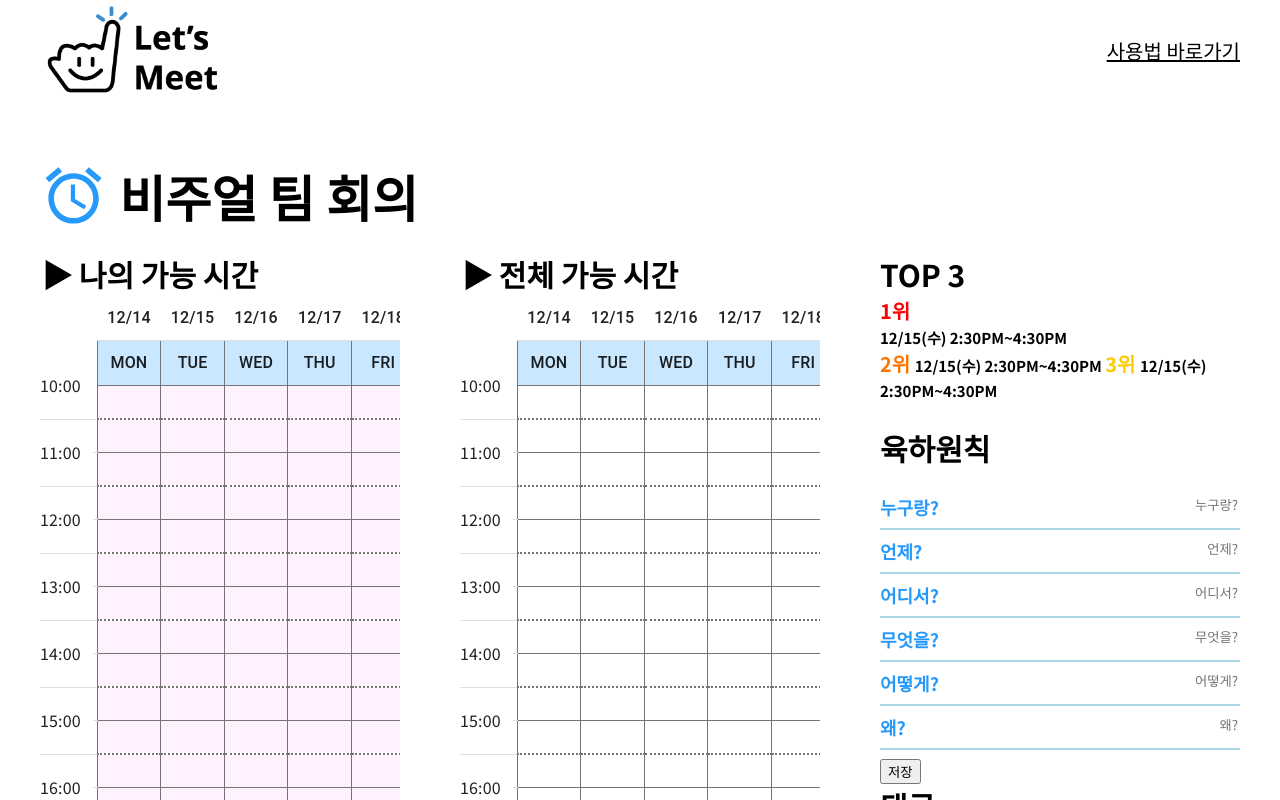
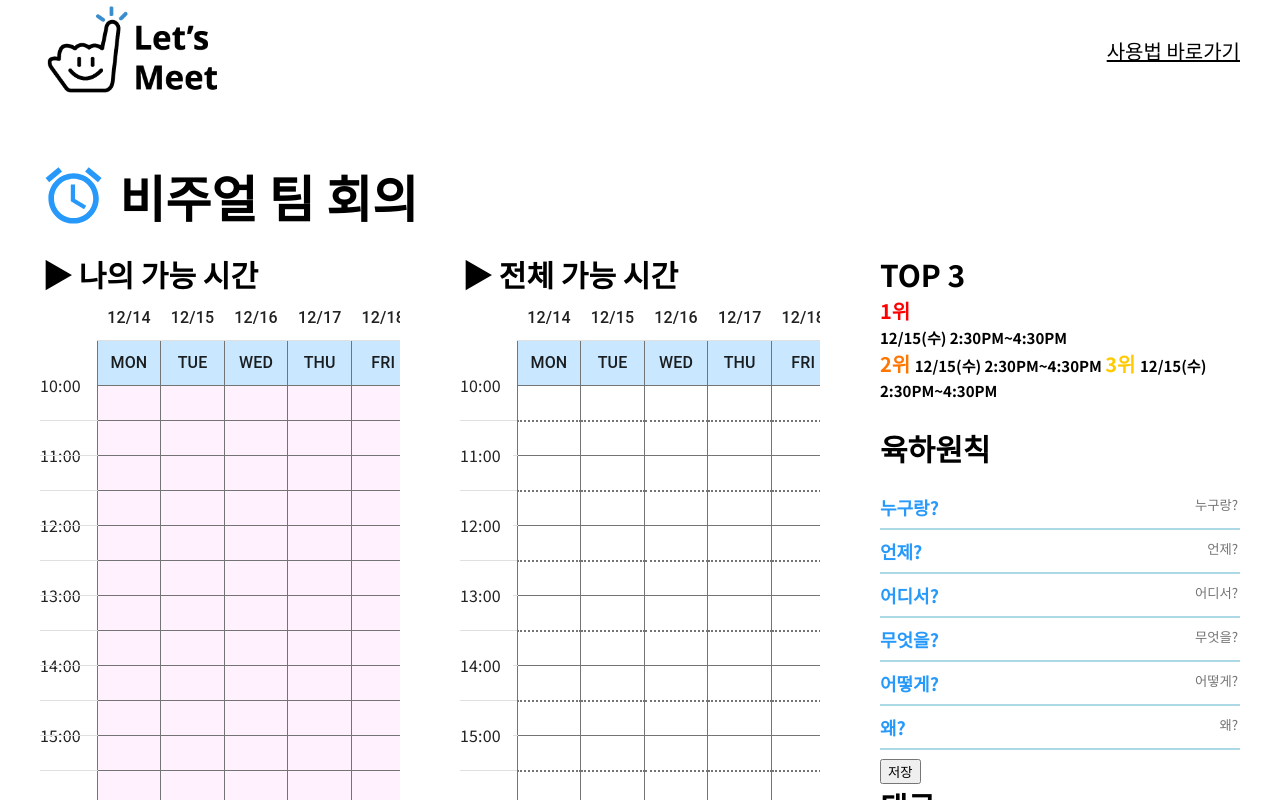
Before and after one commit to su-ram/LetsMeet, a React (Create React App) app in the folder FrontEnd/: page /1 in a window 1280 px wide. Shown: the top 800 px of the page. Built offline with nearby package versions, Linux system fonts and the light colour scheme.

Commit message:
make table can drag

```diff
--- a/FrontEnd/package.json
+++ b/FrontEnd/package.json
@@ -13,6 +13,8 @@
     "@testing-library/user-event": "^12.6.0",
     "node-sass": "^4.14.1",
     "react": "^17.0.1",
+    "react-dnd": "^11.1.3",
+    "react-dnd-html5-backend": "^11.1.3",
     "react-dom": "^17.0.1",
     "react-router-dom": "^5.2.0",
     "react-scripts": "4.0.1",
--- a/FrontEnd/src/components/TimeTable.js
+++ b/FrontEnd/src/components/TimeTable.js
@@ -1,17 +1,24 @@
 import React, { useState, useEffect } from 'react';
+import clsx from 'clsx';
+
 import { getMonthDate, getDay, getTimeString } from '../function/getString';
+import { getBool, showDragResult, initializeStill, stillDragging } from '../function/timeTableFunc';
 
 import { Grid } from '@material-ui/core';
 import { Table, TableBody, TableContainer, TableHead, TableRow, TableCell, Typography } from '@material-ui/core';
 import ArrowBackIosIcon from '@material-ui/icons/ArrowBackIos';
 import ArrowForwardIosIcon from '@material-ui/icons/ArrowForwardIos';
-import clsx from 'clsx';
 
 const TimeTable = (props) => {
 	const cellNum = 5;
 	const [timeString, setTS] = useState([]);
 	const [cellWidth, setCW] = useState([]);
 	const [nowCell, setNC] = useState(cellNum-1); // 모바일에서 5개 보여주기
+
+	const [update, forceUpdate] = useState(true);
+	const [dragging, setDragging] = useState(false);
+	const [dragPos, setDP] = useState({"start":[-1, -1], "end":[-1, -1]});
+	const [dragState, setDS] = useState(false);
 
 	useEffect(()=>{
 		setTS(getTimeString(props.data.start, props.data.end, props.data.gap));
@@ -22,7 +29,7 @@ const TimeTable = (props) => {
 		for(let i=0; i<props.data.dates.length; i++)
 			tmp.push(0);
 		setCW(tmp);
-	},[props.dates])
+	}, [props.dates])
 
 	const removeCell = (num) => {
 		const cell = document.getElementsByClassName('cell'+num);
@@ -50,6 +57,38 @@ const TimeTable = (props) => {
 		removeCell(nowCell-cellNum+1);
 		addCell(nowCell+1);
 		setNC(nowCell+1);
+	}
+
+	const startDrag = async (e) => {
+		const rw = e.target.id.split("/");
+		await setDragging(true);
+		await setDP({"start": [rw[1], rw[2]], "end": [rw[1], rw[2]]});
+		await setDS(getBool("rc/"+rw[1]+"/"+rw[2]));
+
+		forceUpdate(!update);
+	}
+
+	const stillDrag = async (e) => {
+		if(!dragging) // drag 중이 아니면
+			return;
+		if(e.target === undefined)
+			return;
+		const rw = e.target.id.split("/");
+		await stillDragging(dragState, dragPos.start, dragPos.end, [rw[1], rw[2]]);
+		await setDP({...dragPos, "end":[rw[1], rw[2]]});
+
+		forceUpdate(!update);
+	}
+
+	const endDrag = async (e) => {
+		const rw = e.target.id.split("/");
+		await setDragging(false);
+		await showDragResult(dragState, true, dragPos.start, [rw[1], rw[2]]);
+		await initializeStill(dragPos.start);
+		await setDP({"start":[-1, -1], "end":[-1, -1]}); // position 초기화
+		console.log("enddrag");
+
+		forceUpdate(!update);
 	}
 
 	return (
@@ -97,12 +136,12 @@ const TimeTable = (props) => {
 										{
 											last? // 마지막 셀은 출력 x
 											undefined:
-											cellWidth.map((_, index) => {
+											cellWidth.map((_, index2) => {
 												let clsName = props.type==="mine"?"table-body-mine":"table-body-team";
-												clsName += index<cellNum?" visible":" unvisible";
+												clsName += index2<cellNum?" visible":" unvisible";
 												clsName += bool?" midterm":" fullterm";
 												return (
-													<TableCell key={index} className={clsx("not-selected","cell"+index, clsName)}></TableCell>
+													<TableCell key={""+index+index2} id={"rc/"+index+"/"+index2} className={clsx("not-selected","cell"+index2, clsName)}></TableCell>
 												);
 											})
 										}
@@ -112,6 +151,61 @@ const TimeTable = (props) => {
 							}
 						</TableBody>
 					</Table>
+					{
+						props.type==="mine"?
+						<Table className="still-table">
+							<TableHead>
+								<TableRow className="timetable-date">
+									<TableCell className="blank date timetable-time-string"><Grid>____</Grid></TableCell>
+									{
+										props.data.dates.map((date, index) => {
+											let clsName = index<cellNum?"visible":"unvisible";
+											return (
+												<TableCell className={clsx("date","cell"+index,clsName)} align="center" key={index}>{getMonthDate(date)}</TableCell>
+											);
+										})
+									}
+								</TableRow>
+								<TableRow className="timetable-day">
+									<TableCell className="blank day timetable-time-string"><Grid>____</Grid></TableCell>
+									{
+										props.data.dates.map((date, index) => {
+											let clsName = index<cellNum?"visible":"unvisible";
+											return (
+												<TableCell className={clsx("day","cell"+index,clsName)} align="center" key={index}>{getDay(date)}</TableCell>
+											);
+										})
+									}
+								</TableRow>
+							</TableHead>
+							<TableBody>
+								{timeString.length!==0?
+									timeString.map((t, index) =>{
+										// 첫시작과 분단위가 같거나 마지막 시간인지 확인
+										const last = index===timeString.length-1;
+										const bool = t.substring(3,5)===props.data.start.substring(3,5) || last;
+										return(
+											<TableRow key={index} className="timetable-time">
+												<TableCell className="timetable-time-string">
+													<Grid>{ bool? t:undefined }</Grid>
+												</TableCell>
+											{
+												last? // 마지막 셀은 출력 x
+												undefined:
+												cellWidth.map((_, index2) => {
+													let clsName = "still-body-mine";
+													clsName += index2<cellNum?" visible":" unvisible";
+													return (
+														<TableCell key={""+index+index2} id={"stillrc/"+index+"/"+index2} onMouseDown={startDrag} onMouseUp={endDrag} onMouseOver={stillDrag} className={clsx("not-selected","cell"+index2, clsName)}></TableCell>
+													);
+												})
+											}
+											</TableRow>
+										);
+									}):undefined
+								}
+							</TableBody>
+						</Table> : undefined}
 				</TableContainer>
 				{nowCell<cellWidth.length-1?<ArrowForwardIosIcon onClick={nextCell} className="next-btn"/>:undefined}
 			</Grid>
--- /dev/null
+++ b/FrontEnd/src/function/timeTableFunc.js
@@ -0,0 +1,136 @@
+// 해당 id의 node가 selected 상태인지를 return
+export const getBool = (str) => {
+	const first_cell = document.getElementById(str);
+	if(first_cell===null)
+		return null;
+	if(first_cell.classList.contains("not-selected")){
+		console.log("false");
+		return false;
+	}
+	console.log("true");
+	return true;
+}
+
+const setStartAhead = (start, end) => {
+	let s = [start[0], start[1]];
+	let e = [end[0], end[1]];
+
+	if(s[0] > e[0]){
+		let tmp = s[0];
+		s[0]= e[0];
+		e[0] = tmp;
+	}
+	if(s[1] > e[1]){
+		let tmp = s[1];
+		s[1]= e[1];
+		e[1] = tmp;
+	}
+	return [s, e];
+}
+
+let max_row = 0;
+let max_col = 0;
+
+export const initializeStill = async (start) => {
+	// still table 초기화
+	const [startStill, endStill] = await setStartAhead(start, [max_row, max_col]);
+
+	for(let i=startStill[0]; i<=endStill[0]; i++){
+		for(let j=startStill[1]; j<=endStill[1]; j++){
+			const className = "stillrc"+"/"+i+"/"+j;
+			const cell = document.getElementById(className);
+			if(cell===null)
+				continue;
+			cell.classList.remove("selected");
+			cell.classList.remove("not-selected");
+		}
+	}
+	max_row = 0; max_col = 0;
+}
+
+// start부터 end까지 drag 결과(bool) 표시하기
+export const showDragResult = async (bool, type, start, end) => {
+	const [startPos, endPos] = await setStartAhead(start, end);
+
+	if(end[0]>max_row)
+		max_row = end[0];
+	if(end[1]>max_col)
+		max_col = end[1];
+
+	let table_type = "stillrc";
+	if(type)
+		table_type = "rc";
+
+	await console.log("showDragResult: "+ table_type + " " + bool+"("+start[0]+","+start[1]+")~("+end[0]+","+end[1]+")");
+
+	for(let i=startPos[0]; i<=endPos[0]; i++){
+		for(let j=startPos[1]; j<=endPos[1]; j++){
+			const className = table_type+"/"+i+"/"+j;
+			const cell = document.getElementById(className);
+			if(cell===null)
+				continue;
+			if(bool){ // 체크 해지해야함
+				cell.classList.remove("selected");
+				cell.classList.add("not-selected");
+			}else{ // 체크해야함
+				cell.classList.add("selected");
+				cell.classList.remove("not-selected");
+			}
+		}
+	}
+}
+
+// 원래 표랑 똑같게 만들기
+export const makeOrignal = async (start, end) => {
+	console.log("makeoriginal"+"("+start[0]+","+start[1]+")~("+end[0]+","+end[1]+")");
+	const [startPos, endPos] = await setStartAhead(start, end);
+	console.log("makeoriginal"+"("+startPos[0]+","+startPos[1]+")~("+endPos[0]+","+endPos[1]+")");
+
+	for(let i=startPos[0]; i<=endPos[0]; i++){
+		for(let j=startPos[1]; j<=endPos[1]; j++){
+			const original = "rc/"+i+"/"+j;
+			const cell = document.getElementById("stillrc/"+i+"/"+j);
+
+			if(cell===null)
+				continue;
+			if(getBool(original)){ // original이랑 똑같이 바꾸기
+				cell.classList.add("selected");
+				cell.classList.remove("not-selected");
+			}else{
+				cell.classList.remove("selected");
+				cell.classList.add("not-selected");
+			}
+		}
+	}
+}
+
+// still 상태일 때 drag 처리
+export const stillDragging = async (bool, start, prev, now) => {
+	// prev보다 now의 좌표가 더 작으면 해당 부분 original로 돌리기
+	console.log("stillDragging");
+	const distrow1 = prev[0]-start[0];
+	const distrow2 = now[0]-start[0];
+	const distcol1 = prev[1]-start[1];
+	const distcol2 = now[1]-start[1];
+
+	if(Math.abs(distrow1)<=Math.abs(distrow2)) {
+		await showDragResult(bool, false, start, now);
+		if(Math.abs(distcol1)>Math.abs(distcol2)){
+			// 열이 더 작아졌으면
+			if(distcol1<0)
+				makeOrignal([Number(start[0]), Number(now[1])-1], prev);
+			else
+				makeOrignal([Number(start[0]), Number(now[1])+1], prev);
+		}
+	}else{
+		// 행이 더 작아졌으면
+		await showDragResult(bool, false, start, now);
+		makeOrignal([Number(now[0])+1, Number(start[1])], prev);
+		if(Math.abs(distcol1)>Math.abs(distcol2)){	// 둘다 작으면
+			if(distrow1<0)
+				makeOrignal([Number(now[0])-1, Number(start[1])], prev);
+			else
+				makeOrignal([Number(now[0])+1, Number(start[1])], prev);
+		}
+	}
+}
--- a/FrontEnd/src/scss/components/_TimeTable.scss
+++ b/FrontEnd/src/scss/components/_TimeTable.scss
@@ -19,12 +19,12 @@
 			}
 		}
 	}
-	.timetable-table{
+	.timetable-table, .still-table{
 		width: 100%;
 		tr{
-			height: 20px;
+			height: 30px;
 			@media screen and (min-width: 768px){
-				height: 30px;
+				height: 35px;
 			}
 		}
 		.day, .date, .table-body, .timetable-time-string{
@@ -65,11 +65,10 @@
 					}
 				}
 			}
-			.table-body-mine, .table-body-team{
+			.table-body-mine, .table-body-team, .still-body-mine{
 				border:1px solid $gray;
-				&.not-selected{
-					background-color: $light-pink;
-				}
+				cursor: pointer;
+				-ms-user-select: none; -moz-user-select: -moz-none; -webkit-user-select: none; -khtml-user-select: none; user-select:none;
 				&.midterm{
 					border-bottom: 2px dotted $gray;
 				}
@@ -77,7 +76,18 @@
 					border-top: none;
 				}
 			}
+			.table-body-mine{
+				&.selected{
+					background-color: $mid-color;
+				}
+				&.not-selected{
+					background-color: $light-pink;
+				}
+			}
 			.table-body-team{
+				&.selected{
+					background-color: blue;
+				}
 				&.not-selected{
 					background-color: white;
 				}
@@ -113,3 +123,28 @@
 		}
 	}
 }
+
+/* still table */
+
+.still-table{
+	z-index: 1;
+	color: transparent!important;
+	background-color: transparent!important;
+	border : 0!important;
+	left: 0;
+	position: absolute;
+	top: 0;
+	& *{
+		color: transparent!important;
+		background-color: transparent!important;
+		border : 0;
+	}
+	.still-body-mine{
+		&.selected{
+			background-color: $mid-color!important;
+		}
+		&.not-selected{
+			background-color: $light-pink!important;
+		}
+	}
+}
```
Also changed, not shown: 2 other files (tests, documents, lock files or other folders).
